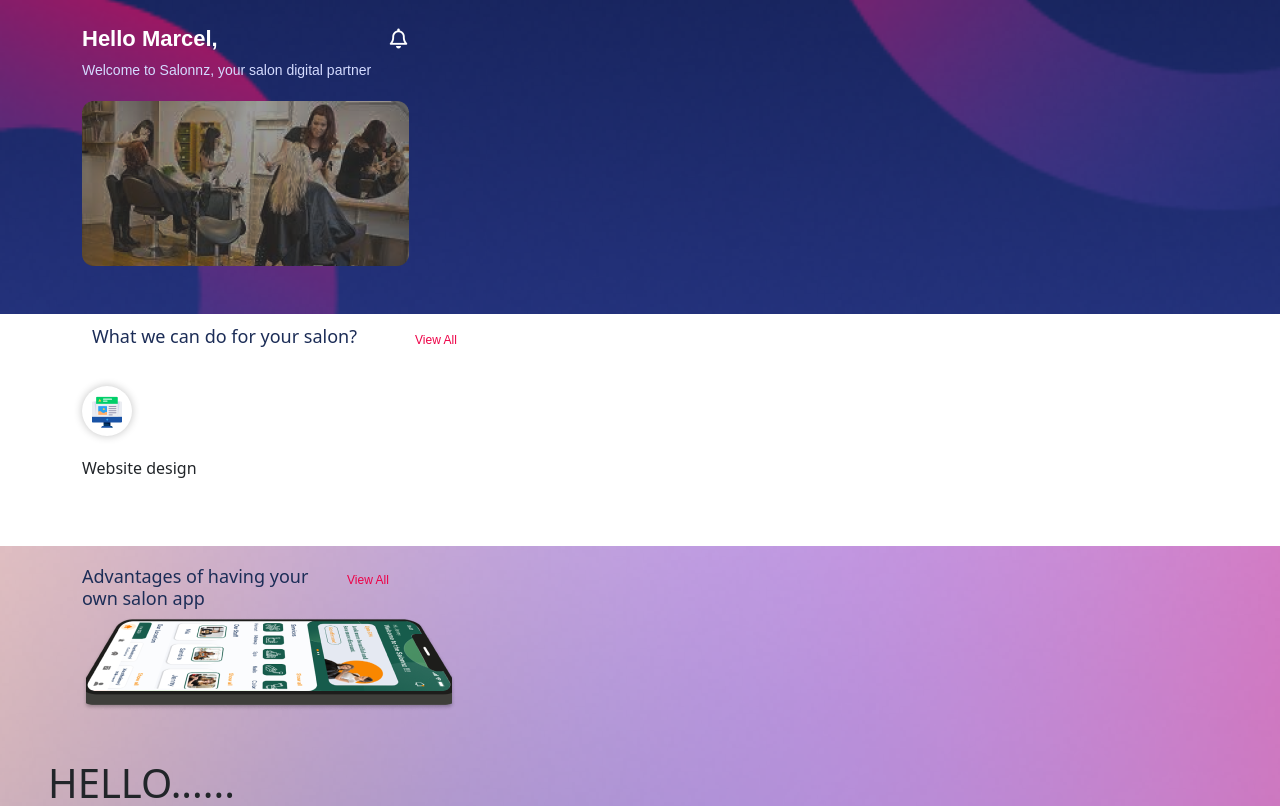
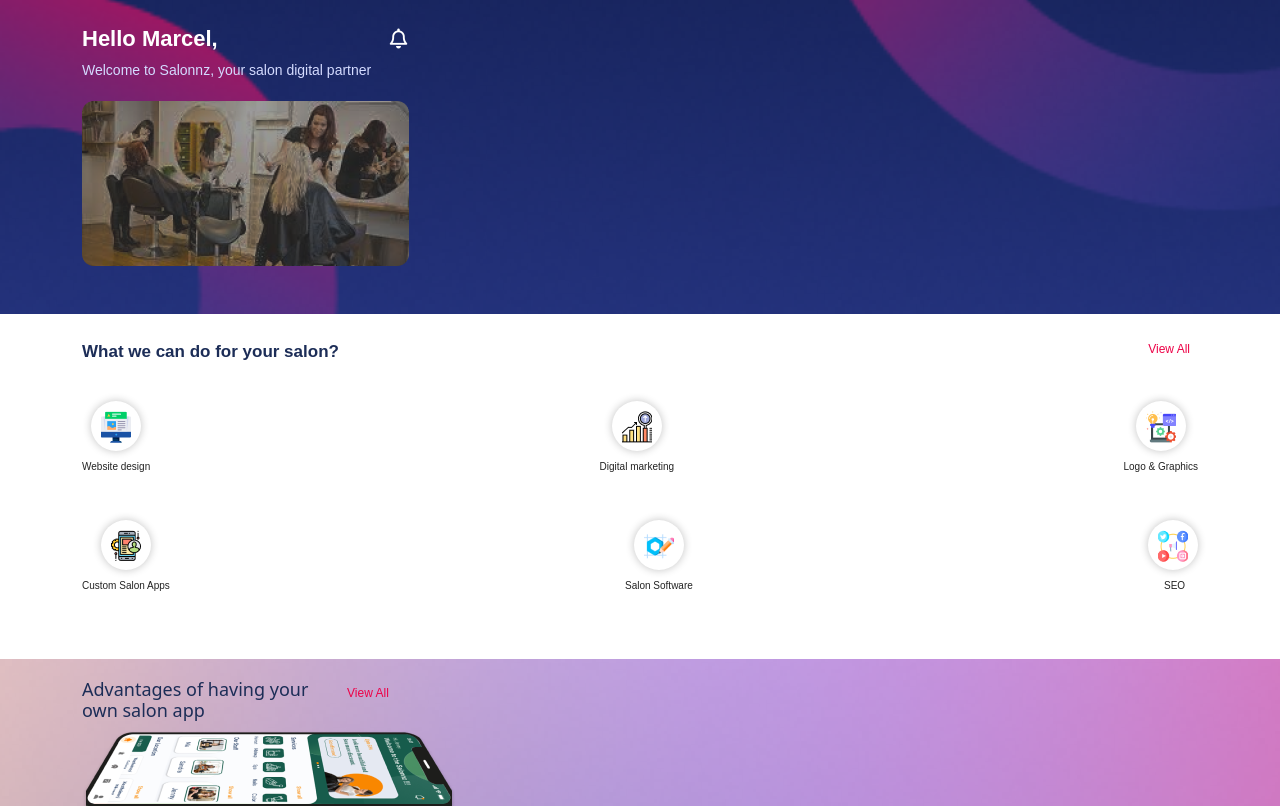
Before and after one commit to indrajeet-tellis/salon, a Nuxt app: page / in a window 1280 px wide. Shown: the top 806 px of the page. Built offline with nearby package versions, Linux system fonts and the light colour scheme; a web font is replaced by a local one.

Commit message:
added & update software part

```diff
--- a/pages/index.vue
+++ b/pages/index.vue
@@ -24,8 +24,12 @@
 
   <section class="software">
     <div class="container">
+      <div class="row">
+        <div class="col-sm-12">
           <div class="main">
-        <h2 class="">What we can do for your salon?</h2>
+            <div class="heading mt-3">
+              <h2 class="fw-bold">What we can do for your salon?</h2>
+            </div>
             <Button />
           </div>
           <div class="up">
@@ -33,15 +37,47 @@
               <div class="round">
                 <img src="/assets/s-one.png" />
               </div>
-          <p>Website design</p>
+              <p class="para mt-2 fw-normal">Website design</p>
             </div>
-        <div class="item"></div>
-        <div class="item"></div>
+            <div class="item">
+              <div class="round">
+                <img src="/assets/s-two.png" />
+              </div>
+              <p class="para mt-2 fw-normal">Digital marketing</p>
+            </div>
+            <div class="item">
+              <div class="round">
+                <img src="/assets/s-three.png" />
+              </div>
+              <p class="para mt-2 fw-normal">Logo & Graphics</p>
+            </div>
+          </div>
+          <div class="down">
+            <div class="item">
+              <div class="round">
+                <img src="/assets/s-four.png" />
+              </div>
+              <p class="para mt-2 fw-normal">Custom Salon Apps</p>
+            </div>
+            <div class="item">
+              <div class="round">
+                <img src="/assets/s-five.png" />
+              </div>
+              <p class="para mt-2 fw-normal">Salon Software</p>
+            </div>
+            <div class="item">
+              <div class="round">
+                <img src="/assets/s-six.png" />
+              </div>
+              <p class="para paraTwo mt-2 fw-normal">SEO</p>
+            </div>
+          </div>
+        </div>
       </div>
     </div>
   </section>
   <!-- software end -->
-  <!--  -->
+
   <section
     class="advantage"
     :style="{ backgroundImage: 'url(/assets/group.png)' }"
@@ -93,29 +129,28 @@
   font-size: 14px;
   font-family: "DM Sans", sans-serif;
 }
+/* banner end */
 
-/* banner end */
+/* software start*/
+.software .heading h2 {
+  font-family: "DM Sans", sans-serif;
+  font-size: 17px;
+  color: #1c2d57;
+}
 .software .main {
   display: flex;
-  column-gap: 50px;
   margin-top: 12px;
+  justify-content: space-between;
 }
-.software .main h2 {
-  font-weight: 500;
-  font-size: 18px;
-  color: #1c2d57;
-  margin-left: 10px;
+.software .main .button {
+  margin-top: 9px;
 }
-
 .software .up {
   display: flex;
   margin-top: 30px;
+  justify-content: space-between;
 }
-/* .software .up .item {
-    width: 20%;
-    border: 1px solid wheat;
-    height: 300px;
-  } */
+
 .software .up .item .round {
   width: 50px;
   height: 50px;
@@ -124,12 +159,43 @@
   -webkit-box-shadow: 0px 0px 8px 0px rgba(0, 0, 0, 0.24);
   -moz-box-shadow: 0px 0px 8px 0px rgba(0, 0, 0, 0.24);
   box-shadow: 0px 0px 8px 0px rgba(0, 0, 0, 0.24);
+  margin: 0 auto;
 }
 .software .up .item .round img {
   padding: 10px;
 }
-.software .up .item p {
-  margin-top: 20px;
+.software .up .item .para {
+  font-family: "DM Sans", sans-serif;
+  font-size: 10px;
+  color: #232323;
+}
+.software .down {
+  display: flex;
+  margin-top: 30px;
+  justify-content: space-between;
+}
+
+.software .down .item .round {
+  width: 50px;
+  height: 50px;
+  border-radius: 50%;
+  background: #fff;
+  -webkit-box-shadow: 0px 0px 8px 0px rgba(0, 0, 0, 0.24);
+  -moz-box-shadow: 0px 0px 8px 0px rgba(0, 0, 0, 0.24);
+  box-shadow: 0px 0px 8px 0px rgba(0, 0, 0, 0.24);
+  margin: 0 auto;
+}
+.software .down .item .round img {
+  padding: 10px;
+}
+.software .down .item .para {
+  font-family: "DM Sans", sans-serif;
+  font-size: 10px;
+  color: #232323;
+}
+
+.software .down .item .paraTwo {
+  padding-left: 16px;
 }
 /* software end */
 
```
Lines whose indentation alone changed are shown as unchanged.
